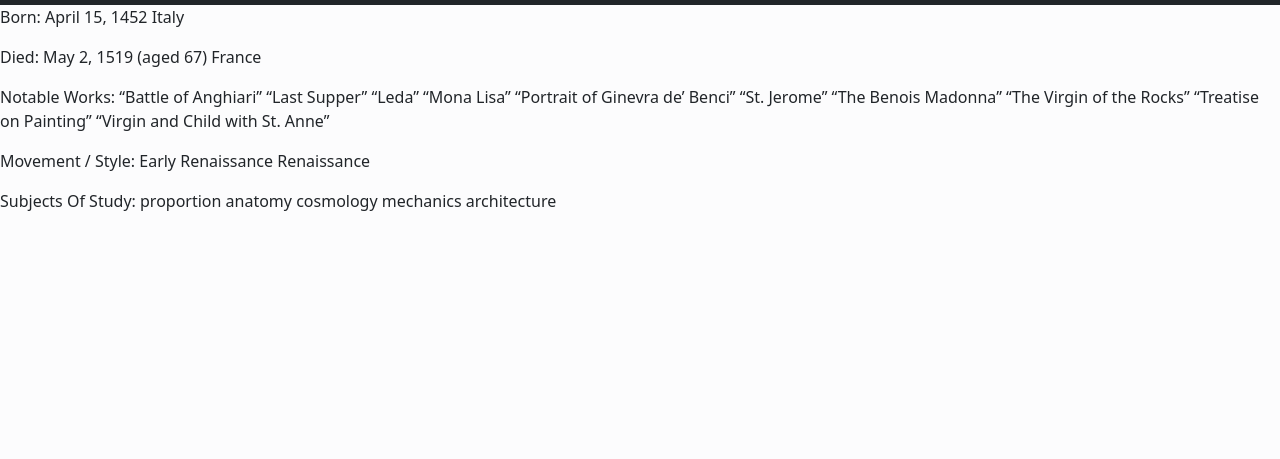
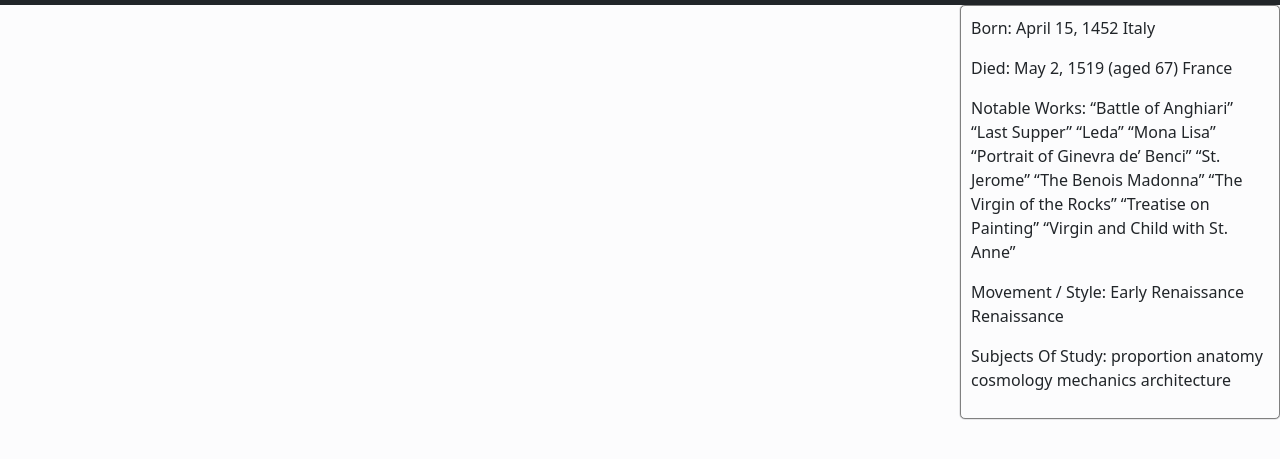
Before and after one commit to vinaybujja/personal_site, a plain HTML site: page index.html in a window 1280 px wide. Shown: the part 51-510 px from the top of the page. Drawn offline with nearby package versions, Linux system fonts and the light colour scheme.

Commit message:
Update index.html

```diff
--- a/index.html
+++ b/index.html
@@ -30,6 +30,8 @@
 
     <!-- title -->
     <title>leonardo da vinci - britannica</title>
+    <!-- external css -->
+    <link rel="stylesheet" href="style.css">
 </head>
 <body class="bg-light-subtle">
     <header>
```
